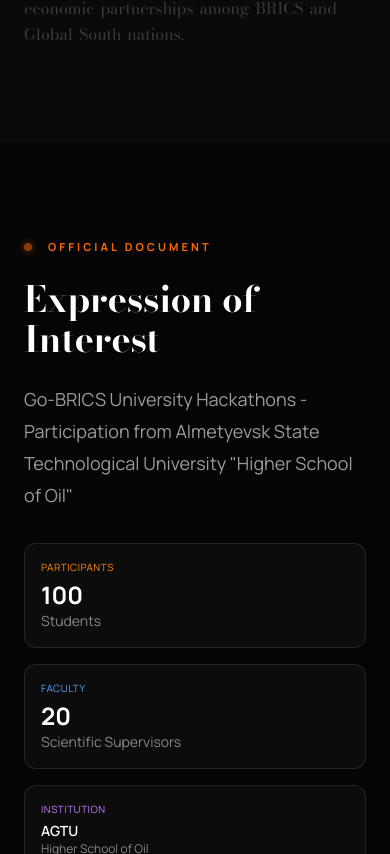
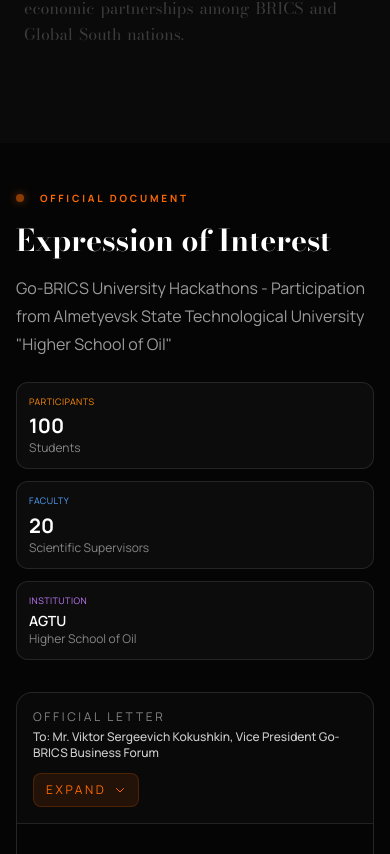
Before and after one commit to Shubh6665/IndoRussia-Hackathon, a Next.js app: page / in a window 390 px wide. Shown: the part 2030-2884 px from the top of the page. Built offline with nearby package versions, Linux system fonts and the light colour scheme.

Commit message:
mobile view pdf optimized

```diff
--- a/components/Manifesto.tsx
+++ b/components/Manifesto.tsx
@@ -8,7 +8,7 @@
 
 gsap.registerPlugin(ScrollTrigger);
 
-const bioText = "As President of the BRICS International Forum, I lead initiatives that bridge policy, academia, and grassroots development across emerging economies. With 35+ years in international diplomacy, public policy, and social innovation, I have worked to advance South-South cooperation, promote multilateral dialogue, and develop sustainable solutions to global challenges. My professional journey began with the Indo-Russian Youth Club in 1989, and has since spanned collaborations with the World Bank, Goldman Sachs Women Entrepreneur Initiative, and numerous government and UN-backed programs. Recognized by President Vladimir Putin for my contributions to youth and moral development, I continue to focus on building educational, environmental, and economic partnerships among BRICS and Global South nations.";
+const bioText = "As President of the BRICS International Forum, she leads initiatives that bridge policy, academia, and grassroots development across emerging economies. With 35+ years in international diplomacy, public policy, and social innovation, she has worked to advance South-South cooperation, promote multilateral dialogue, and develop sustainable solutions to global challenges. Her professional journey began with the Indo-Russian Youth Club in 1989, and has since spanned collaborations with the World Bank, Goldman Sachs Women Entrepreneur Initiative, and numerous government and UN-backed programs. Recognized by President Vladimir Putin for her contributions to youth and moral development, she continues to focus on building educational, environmental, and economic partnerships among BRICS and Global South nations.";
 
 export default function Manifesto() {
   const containerRef = useRef<HTMLDivElement>(null);
--- a/components/PDFViewer.tsx
+++ b/components/PDFViewer.tsx
@@ -22,38 +22,38 @@
   };
 
   return (
-    <section ref={containerRef} className="py-24 px-6 md:px-20 bg-[#050505]">
+    <section ref={containerRef} className="py-12 md:py-24 px-4 md:px-20 bg-[#050505]">
       <div className="max-w-6xl mx-auto">
 
         {/* Header */}
-        <div className="mb-12">
-          <div className="flex items-center gap-4 mb-6">
+        <div className="mb-8 md:mb-12">
+          <div className="flex items-center gap-4 mb-4 md:mb-6">
             <div className="h-2 w-2 rounded-full bg-orange-500 animate-pulse shadow-[0_0_8px_rgba(249,115,22,0.8)]" />
-            <p className="text-[11px] uppercase tracking-[0.28em] text-orange-500 font-bold">Official Document</p>
+            <p className="text-[10px] md:text-[11px] uppercase tracking-[0.28em] text-orange-500 font-bold">Official Document</p>
           </div>
 
-          <h2 className="text-4xl md:text-6xl font-serif font-bold text-white mb-6">
+          <h2 className="text-3xl md:text-4xl lg:text-6xl font-serif font-bold text-white mb-4 md:mb-6">
             Expression of Interest
           </h2>
 
-          <p className="text-white/60 text-lg md:text-xl max-w-4xl leading-8 mb-8">
+          <p className="text-white/60 text-base md:text-lg lg:text-xl max-w-4xl leading-7 md:leading-8 mb-6 md:mb-8">
             Go-BRICS University Hackathons - Participation from Almetyevsk State Technological University "Higher School of Oil"
           </p>
 
           {/* Key Details */}
-          <div className="grid grid-cols-1 md:grid-cols-3 gap-4 mb-8">
-            <div className="bg-white/[0.03] border border-white/10 rounded-xl p-4">
-              <p className="text-[10px] uppercase text-orange-400 mb-1 tracking-wider">Participants</p>
-              <p className="text-white text-2xl font-bold">100</p>
-              <p className="text-white/50 text-sm">Students</p>
+          <div className="grid grid-cols-1 sm:grid-cols-3 gap-3 md:gap-4 mb-6 md:mb-8">
+            <div className="bg-white/[0.03] border border-white/10 rounded-xl p-3 md:p-4">
+              <p className="text-[9px] md:text-[10px] uppercase text-orange-400 mb-1 tracking-wider">Participants</p>
+              <p className="text-white text-xl md:text-2xl font-bold">100</p>
+              <p className="text-white/50 text-xs md:text-sm">Students</p>
             </div>
-            <div className="bg-white/[0.03] border border-white/10 rounded-xl p-4">
-              <p className="text-[10px] uppercase text-blue-400 mb-1 tracking-wider">Faculty</p>
-              <p className="text-white text-2xl font-bold">20</p>
-              <p className="text-white/50 text-sm">Scientific Supervisors</p>
+            <div className="bg-white/[0.03] border border-white/10 rounded-xl p-3 md:p-4">
+              <p className="text-[9px] md:text-[10px] uppercase text-blue-400 mb-1 tracking-wider">Faculty</p>
+              <p className="text-white text-xl md:text-2xl font-bold">20</p>
+              <p className="text-white/50 text-xs md:text-sm">Scientific Supervisors</p>
             </div>
-            <div className="bg-white/[0.03] border border-white/10 rounded-xl p-4">
-              <p className="text-[10px] uppercase text-purple-400 mb-1 tracking-wider">Institution</p>
+            <div className="bg-white/[0.03] border border-white/10 rounded-xl p-3 md:p-4">
+              <p className="text-[9px] md:text-[10px] uppercase text-purple-400 mb-1 tracking-wider">Institution</p>
               <p className="text-white text-sm font-semibold">AGTU</p>
               <p className="text-white/50 text-xs">Higher School of Oil</p>
             </div>
@@ -65,15 +65,15 @@
           <div className="absolute inset-0 pointer-events-none bg-gradient-to-br from-orange-500/10 via-transparent to-transparent opacity-0 group-hover:opacity-100 transition-opacity" />
 
           {/* PDF Header */}
-          <div className="p-6 border-b border-white/10 flex items-center justify-between bg-black/20">
-            <div>
+          <div className="p-4 md:p-6 border-b border-white/10 flex flex-col sm:flex-row items-start sm:items-center justify-between bg-black/20 gap-3">
+            <div className="flex-1 min-w-0">
               <p className="text-xs uppercase tracking-[0.22em] text-white/50">Official Letter</p>
-              <p className="mt-1 text-white/80 text-sm font-medium">To: Mr. Viktor Sergeevich Kokushkin, Vice President Go-BRICS Business Forum</p>
+              <p className="mt-1 text-white/80 text-xs md:text-sm font-medium line-clamp-2 sm:line-clamp-1">To: Mr. Viktor Sergeevich Kokushkin, Vice President Go-BRICS Business Forum</p>
             </div>
 
             <button
               onClick={handleExpandToggle}
-              className="text-xs uppercase tracking-[0.22em] text-orange-500 hover:text-orange-400 transition flex items-center gap-2 px-3 py-2 rounded-lg bg-orange-500/10 hover:bg-orange-500/20 border border-orange-500/20"
+              className="flex-shrink-0 text-xs uppercase tracking-[0.22em] text-orange-500 hover:text-orange-400 transition flex items-center gap-2 px-3 py-2 rounded-lg bg-orange-500/10 hover:bg-orange-500/20 border border-orange-500/20"
             >
               <span>{isExpanded ? 'Minimize' : 'Expand'}</span>
               <svg
@@ -89,13 +89,14 @@
 
           {/* PDF Embed */}
           <div className={`bg-white/5 transition-all duration-500 ease-in-out ${
-            isExpanded ? 'h-[800px] md:h-[1000px]' : 'h-[400px] md:h-[500px]'
+            isExpanded ? 'h-[70vh] md:h-[800px] lg:h-[1000px]' : 'h-[50vh] md:h-[400px] lg:h-[500px]'
           }`}>
             <iframe
-              src="/russia.pdf#view=FitH"
+              src="/russia.pdf#view=FitH&toolbar=0&navpanes=0&scrollbar=1&page=1&zoom=page-fit"
               title="Expression of Interest - Go-BRICS University Hackathons"
               className="w-full h-full border-0"
               loading="lazy"
+              allow="fullscreen"
               style={{
                 backgroundColor: '#f8f9fa'
               }}
@@ -103,13 +104,13 @@
           </div>
 
           {/* PDF Footer */}
-          <div className="p-4 border-t border-white/10 bg-black/10 flex items-center justify-between text-xs">
+          <div className="p-3 md:p-4 border-t border-white/10 bg-black/10 flex flex-col sm:flex-row items-start sm:items-center justify-between text-xs gap-3">
             <div className="flex items-center gap-3">
               <div className="h-1 w-1 rounded-full bg-green-500" />
               <span className="text-white/50">Document loaded successfully</span>
             </div>
 
-            <div className="flex items-center gap-4">
+            <div className="flex items-center gap-4 w-full sm:w-auto justify-between sm:justify-end">
               <a
                 href="/russia.pdf"
                 download="Expression_of_Interest_Go_BRICS_Hackathon.pdf"
@@ -118,7 +119,8 @@
                 <svg className="w-4 h-4" fill="none" stroke="currentColor" viewBox="0 0 24 24">
                   <path strokeLinecap="round" strokeLinejoin="round" strokeWidth={2} d="M12 10v6m0 0l-3-3m3 3l3-3m2 8H7a2 2 0 01-2-2V5a2 2 0 012-2h5.586a1 1 0 01.707.293l5.414 5.414a1 1 0 01.293.707V19a2 2 0 01-2 2z" />
                 </svg>
-                <span>Download PDF</span>
+                <span className="hidden sm:inline">Download PDF</span>
+                <span className="sm:hidden">Download</span>
               </a>
 
               <a
@@ -130,17 +132,18 @@
                 <svg className="w-4 h-4" fill="none" stroke="currentColor" viewBox="0 0 24 24">
                   <path strokeLinecap="round" strokeLinejoin="round" strokeWidth={2} d="M10 6H6a2 2 0 00-2 2v10a2 2 0 002 2h10a2 2 0 002-2v-4M14 4h6m0 0v6m0-6L10 14" />
                 </svg>
-                <span>Open in New Tab</span>
+                <span className="hidden sm:inline">Open in New Tab</span>
+                <span className="sm:hidden">Open</span>
               </a>
             </div>
           </div>
         </TiltCard>
 
         {/* Additional Context */}
-        <div className="mt-8 grid grid-cols-1 md:grid-cols-2 gap-6">
-          <div className="bg-white/[0.02] border border-white/5 rounded-xl p-6">
-            <h3 className="text-white/90 font-semibold mb-3">Specialization Areas</h3>
-            <ul className="text-white/60 text-sm space-y-2">
+        <div className="mt-6 md:mt-8 grid grid-cols-1 md:grid-cols-2 gap-4 md:gap-6">
+          <div className="bg-white/[0.02] border border-white/5 rounded-xl p-4 md:p-6">
+            <h3 className="text-white/90 font-semibold mb-3 text-sm md:text-base">Specialization Areas</h3>
+            <ul className="text-white/60 text-xs md:text-sm space-y-1.5 md:space-y-2">
               <li>• Oil and Gas Engineering</li>
               <li>• Software Engineering</li>
               <li>• Mechatronics and Robotics</li>
@@ -149,11 +152,11 @@
             </ul>
           </div>
 
-          <div className="bg-white/[0.02] border border-white/5 rounded-xl p-6">
-            <h3 className="text-white/90 font-semibold mb-3">University Leadership</h3>
-            <div className="text-white/60 text-sm">
+          <div className="bg-white/[0.02] border border-white/5 rounded-xl p-4 md:p-6">
+            <h3 className="text-white/90 font-semibold mb-3 text-sm md:text-base">University Leadership</h3>
+            <div className="text-white/60 text-xs md:text-sm">
               <p className="mb-2"><strong className="text-white/80">Rector:</strong> A.A. Dyakonov</p>
-              <p><strong className="text-white/80">Institution:</strong> Almetyevsk State Technological University "Higher School of Oil"</p>
+              <p className="leading-relaxed"><strong className="text-white/80">Institution:</strong> Almetyevsk State Technological University "Higher School of Oil"</p>
             </div>
           </div>
         </div>
```
